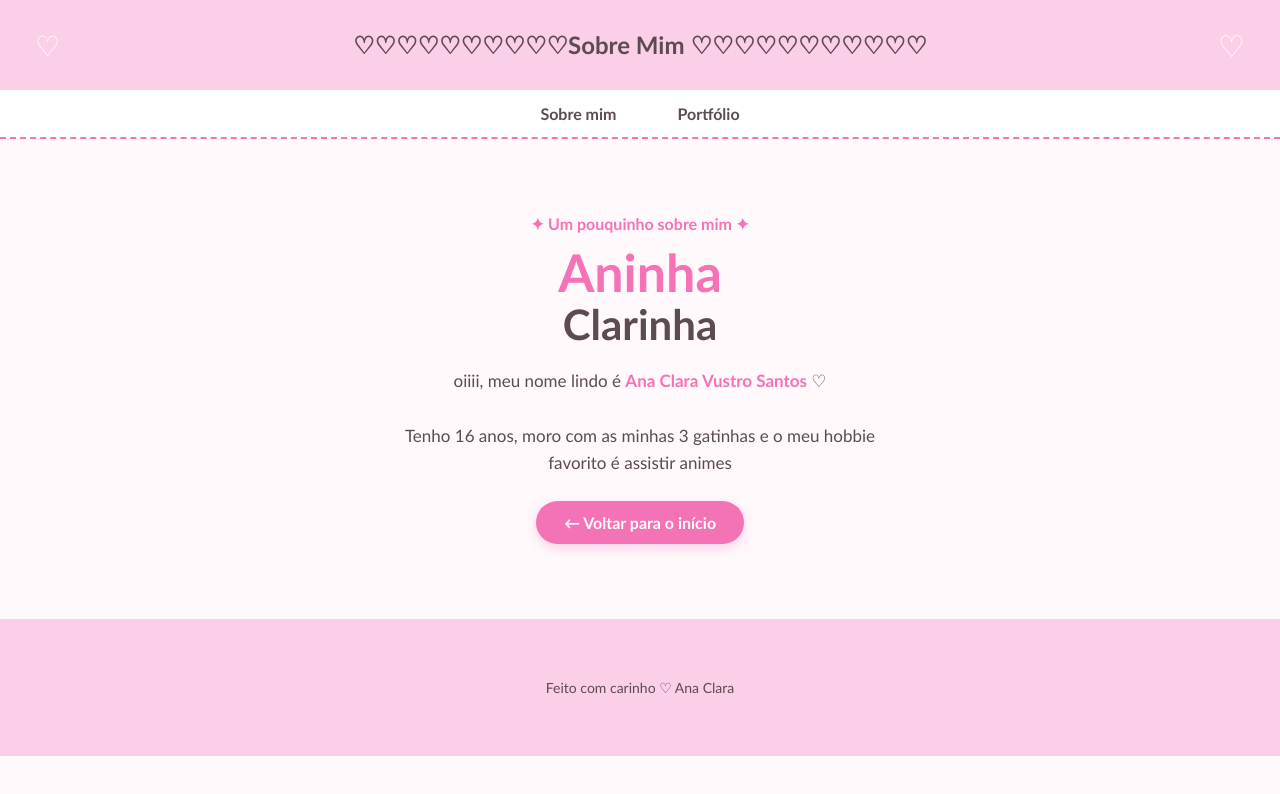
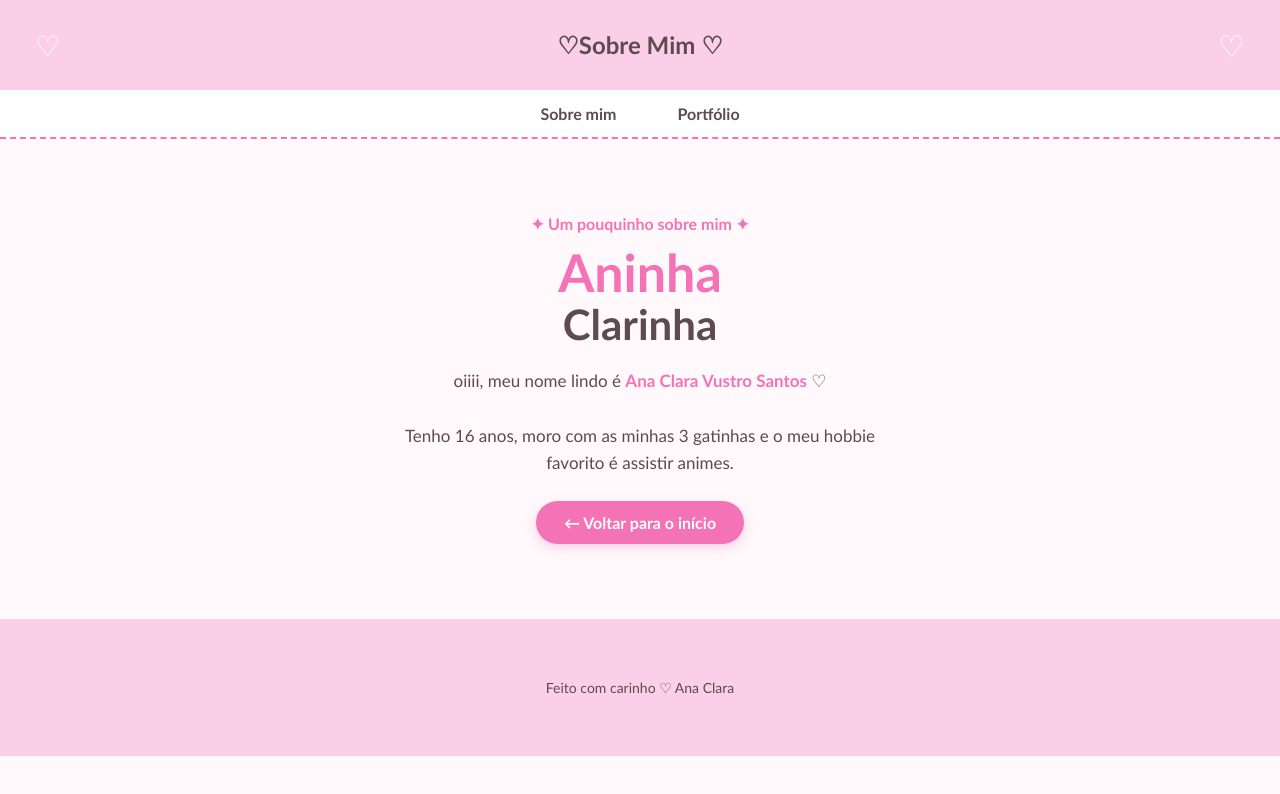
Before and after one commit to 0801anaclara/portfoliowalker, a plain HTML site: page sobre.html in a window 1280 px wide. Drawn offline with Linux system fonts and the light colour scheme.

Commit message:
Update sobre.html

```diff
--- a/sobre.html
+++ b/sobre.html
@@ -9,7 +9,7 @@
 <body>
 
     <header class="topo-unico">
-        <h1>♡♡♡♡♡♡♡♡♡♡Sobre Mim ♡♡♡♡♡♡♡♡♡♡♡</h1>
+        <h1>♡Sobre Mim ♡</h1>
     </header>
 
     <nav class="menu">
@@ -32,7 +32,9 @@
             <p class="descricao">
                oiiii, meu nome lindo é <strong>Ana Clara Vustro Santos </strong> ♡
                 <br><br>
-                Tenho 16 anos, moro com as minhas 3 gatinhas e o meu hobbie favorito é assistir animes
+                Tenho 16 anos, moro com as minhas 3 gatinhas e o meu hobbie favorito é assistir animes.
+
+
             </p>
 
             <a href="http://127.0.0.1:3000/index.html?serverWindowId=0e87c158-ed73-481e-9d44-90bf32bf99be" class="botao">
```
